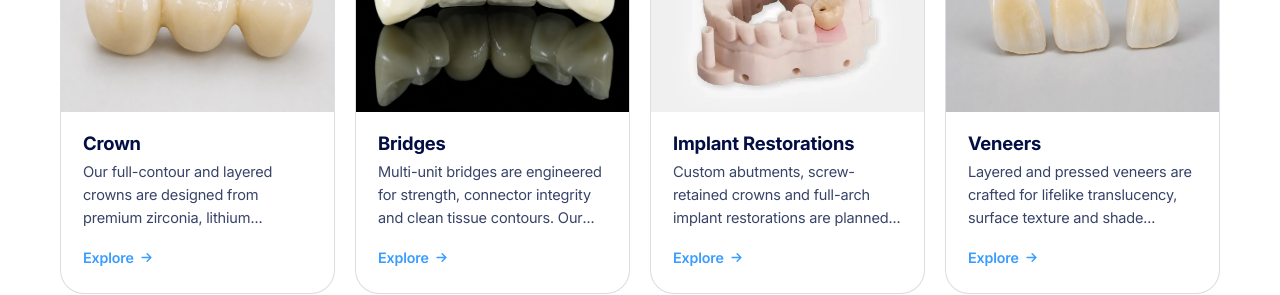
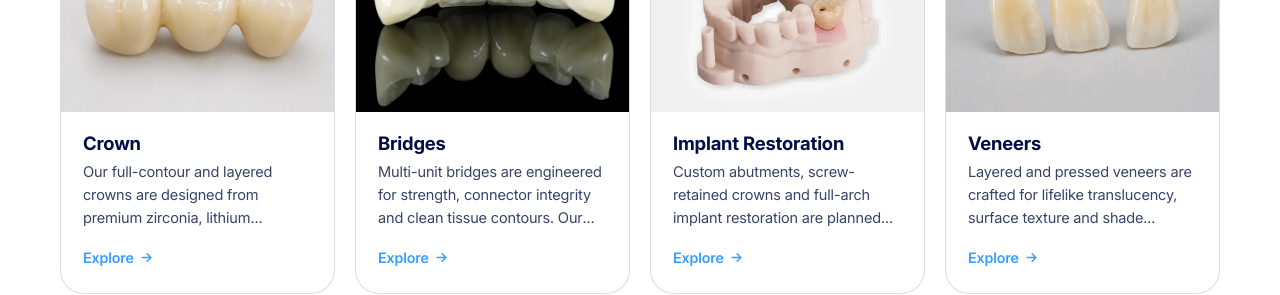
Before and after one commit to vipinpal70/laguna-dental-arts, a Next.js app: page /services in a window 1280 px wide. Shown: the part 1040-1335 px from the top of the page. Built offline with nearby package versions, Linux system fonts and the light colour scheme.

Commit message:
refactor: update service terminology, hide scanner list, and update contact email and hours availability

```diff
--- a/app/services/[slug]/page.tsx
+++ b/app/services/[slug]/page.tsx
@@ -93,9 +93,9 @@ export default async function ServiceDetailPage({ params }: { params: Promise<{
 
             <div className="pd-scanners">
               <h3>COMPATIBLE WITH ALL SCANNERS</h3>
-              <div className="pd-chips">
+              {/* <div className="pd-chips">
                 {SCANNERS.map((s) => <span className="pd-chip" key={s}>{s}</span>)}
-              </div>
+              </div> */}
             </div>
           </div>
         </div>
--- a/data/services.ts
+++ b/data/services.ts
@@ -103,16 +103,16 @@ export const SERVICES: Service[] = [
   {
     "slug": "implants",
     "code": "IMPL · 03",
-    "category": "Implant Restorations",
+    "category": "Implant Restoration",
     "categories": [
       "implant"
     ],
-    "title": "Implant Restorations",
+    "title": "Implant Restoration",
     "heroHtml": "Built around the <em>implant.</em>",
     "art": "implant",
     "image": "/images/products/implant-restorations.png",
-    "cardDesc": "Custom abutments, screw-retained crowns and full-arch implant restorations are planned around the restorative space, tissue architecture and approved implant components.",
-    "intro": "Custom abutments, screw-retained crowns and full-arch implant restorations are planned around the restorative space, tissue architecture and approved implant components.",
+    "cardDesc": "Custom abutments, screw-retained crowns and full-arch implant restoration are planned around the restorative space, tissue architecture and approved implant components.",
+    "intro": "Custom abutments, screw-retained crowns and full-arch implant restoration are planned around the restorative space, tissue architecture and approved implant components.",
     "specs": [
       [
         "Turnaround",
@@ -277,7 +277,7 @@ export const SERVICES: Service[] = [
     "art": "ortho",
     "image": "/images/products/orthodontics-hawley.jpg",
     "cardDesc": "Clear retainers, related appliances and indirect bonding solutions are produced from precise digital records for predictable fit and an efficient clinical workflow.",
-    "intro": "Clear retainers, aligner-related appliances and indirect bonding solutions are produced from precise digital records for predictable fit and an efficient clinical workflow.",
+    "intro": "Retainers, indirect bonding trays and custom orthodontic appliances are produced from precise digital records for a predictable fit and an efficient clinical workflow.",
     "specs": [
       [
         "Turnaround",
--- a/lib/site-data.ts
+++ b/lib/site-data.ts
@@ -2,10 +2,10 @@ export const SITE = {
   name: "Laguna Dental Arts",
   phone: "+1 (916) 688-1333",
   phoneHref: "tel:+19166881333",
-  email: "cases@lagunadentalarts.com",
+  email: "rx-photos@lagunadentalarts.com",
   addressLine1: "9152 Elkmont Way",
   addressLine2: "Elk Grove, CA 95624",
-  hours: "Monday–Friday · 7:00–18:00 PT",
+  // hours: "Monday–Friday · 7:00–18:00 PT",
   hoursNote: "Case pickups until 17:00 PT",
 };
 
@@ -20,7 +20,7 @@ export const SERVICE_LINKS: ServiceLink[] = [
   { title: "Crowns", desc: "Zirconia, e.max, PFM & full-contour", href: "/services/crowns", icon: "crown" },
   { title: "Full-Arch Solutions", desc: "All-on-X hybrids & zirconia", href: "/services/full-arch", icon: "bridge" },
   { title: "Night Guards & Appliances", desc: "Splints, retainers & ortho appliances", href: "/services/night-guards", icon: "nightguard" },
-  { title: "Implant Restorations", desc: "Custom abutments & screw-retained", href: "/services/implants", icon: "implant" },
+  { title: "Implant Restoration", desc: "Custom abutments & screw-retained", href: "/services/implants", icon: "implant" },
   { title: "Removables & Partials", desc: "Dentures, frameworks & flexibles", href: "/services/dentures", icon: "denture" },
   { title: "Guides, Models & Wax-Ups", desc: "Surgical guides & digital planning", href: "/services", icon: "ortho" },
 ];
```
